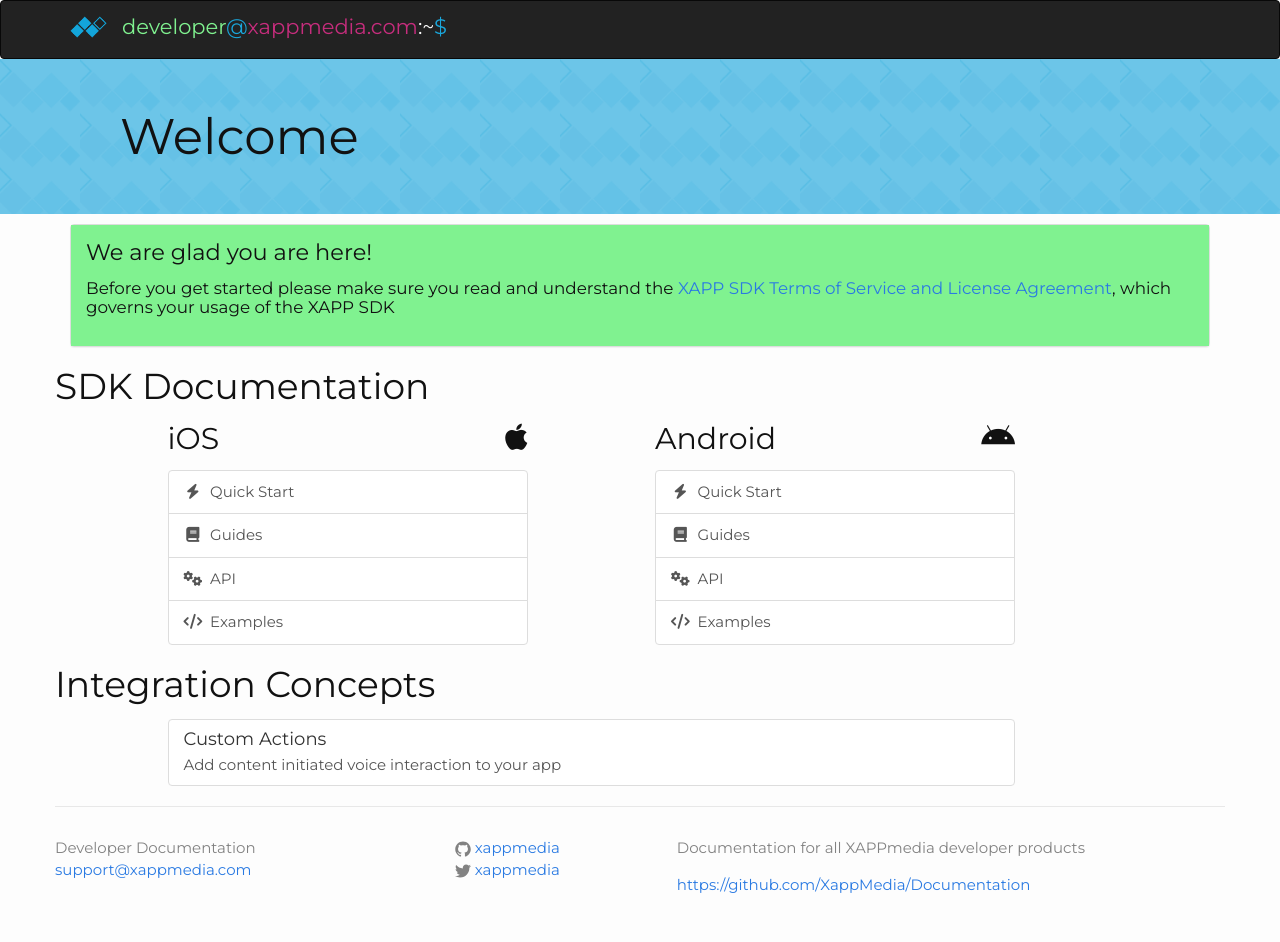
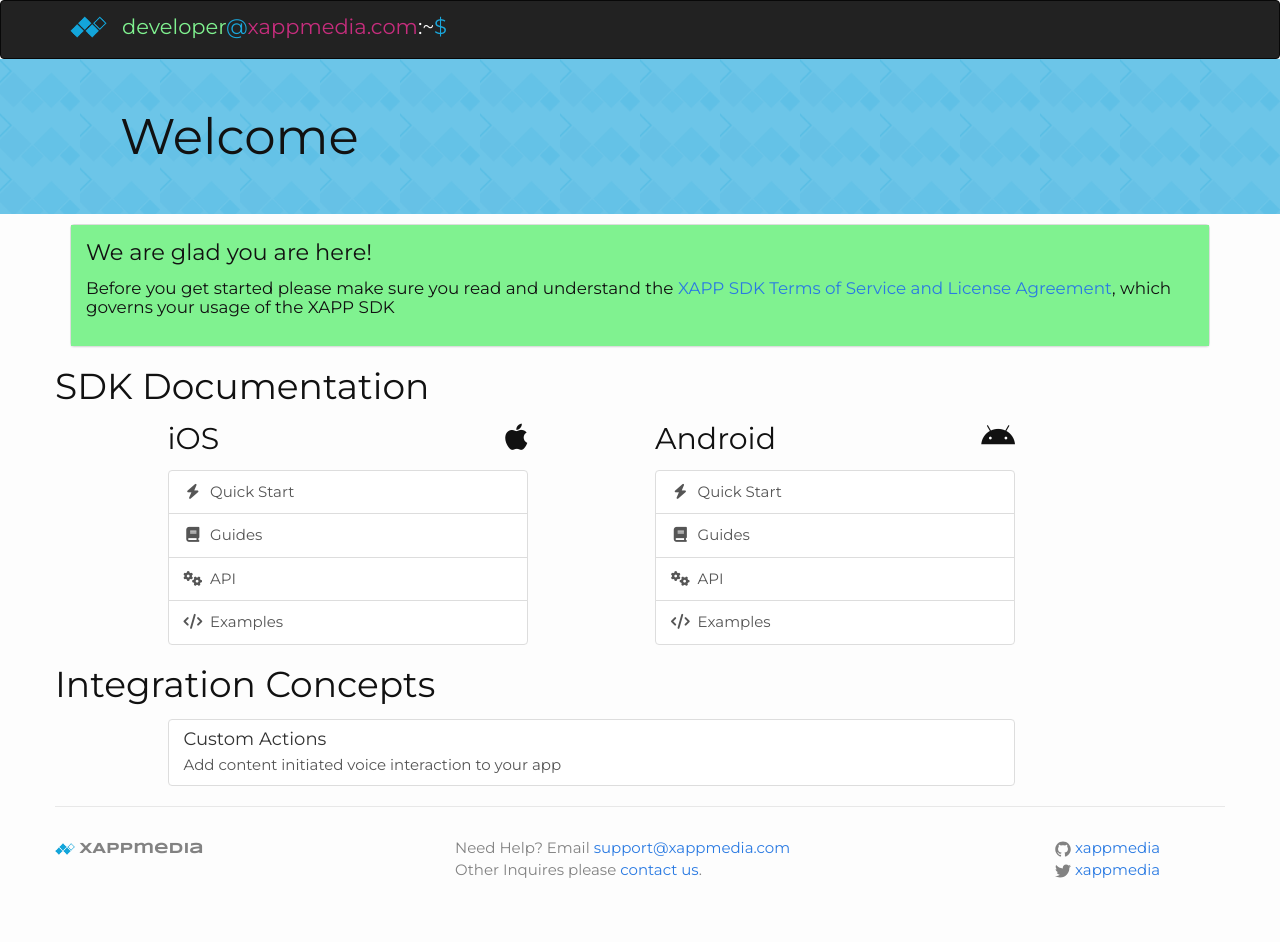
Before and after one commit to chrsdietz/Documentation, a Jekyll site: the page built from index.html, in a window 1280 px wide. Built offline with Jekyll 4.4.1, drawn with Linux system fonts in a browser that asks for light colours; nearby versions of some CDN libraries; library files that are not in the unit come from our copies; Markdown is read by kramdown in place of the engine named in the settings; comment, search, counter and statistics services are not loaded.

Commit message:
updated footer

```diff
--- a/_includes/footer.html
+++ b/_includes/footer.html
@@ -1,13 +1,22 @@
 <footer class="container footer-wrapper">
-    <div class="footer-col-wrapper">
-      <div class="footer-col  footer-col-1">
+
+    <div class="row">
+
+        <div class="col-md-4">
+            <div class="center">
+                <img class="logo-small" style="height: 12px" alt="" src="/img/xapp-logo-diamond_138x82.png">
+                <a style="color: #828282;"class="logo-text" href="https://xappmedia.com">XAPPmedia</a>
+            </div>
+        </div>
+
+        <div class="col-md-4">
           <ul class="contact-list">
-          <li>{{ site.title }}</li>
-          <li><a href="mailto:{{ site.email }}">{{ site.email }}</a></li>
+            <li>Need Help? Email <a href="mailto:{{ site.email }}">{{ site.email }}</a></li>
+            <li>Other Inquires please <a href="http://xappmedia.com/contact/">contact us</a>.</li>
           </ul>
         </div>
 
-      <div class="footer-col  footer-col-2">
+        <div class="col-md-2 col-md-offset-2">
           <ul class="social-media-list">
             {% if site.github_username %}
             <li>
@@ -40,9 +49,7 @@
           </ul>
         </div>
 
-      <div class="footer-col  footer-col-3">
-        <p class="text">{{ site.description }}</p>
-        <a href="{{ site.source_repository }}">{{ site.source_repository}}</a>
     </div>
-    </div>
+
+
 </footer>
--- a/_sass/_layout.scss
+++ b/_sass/_layout.scss
@@ -19,6 +19,18 @@
  .xm-blue {
    color: $xapp-blue;
  }
+
+ /**
+  * Logo Text
+  */
+ .logo-text {
+     font-family: $xapp-logo-font-family;
+     color:$grey-color
+ }
+
+a:visited a:link a:active .logo-text {
+    color:$grey-color
+}
 
 /**
  * Sidebar
@@ -187,6 +199,7 @@
 .footer-wrapper {
     border-top: 1px solid $grey-color-light;
     padding: $spacing-unit 0;
+    color: $grey-color;
 }
 
 .footer-heading {
@@ -198,55 +211,6 @@
 .social-media-list {
     list-style: none;
     margin-left: 0;
-}
-
-.footer-col-wrapper {
-    font-size: 15px;
-    color: $grey-color;
-    margin-left: -$spacing-unit / 2;
-    @extend %clearfix;
-}
-
-.footer-col {
-    float: left;
-    margin-bottom: $spacing-unit / 2;
-    padding-left: $spacing-unit / 2;
-}
-
-.footer-col-1 {
-    width: -webkit-calc(35% - (#{$spacing-unit} / 2));
-    width:         calc(35% - (#{$spacing-unit} / 2));
-}
-
-.footer-col-2 {
-    width: -webkit-calc(20% - (#{$spacing-unit} / 2));
-    width:         calc(20% - (#{$spacing-unit} / 2));
-}
-
-.footer-col-3 {
-    width: -webkit-calc(45% - (#{$spacing-unit} / 2));
-    width:         calc(45% - (#{$spacing-unit} / 2));
-}
-
-@include media-query($on-laptop) {
-    .footer-col-1,
-    .footer-col-2 {
-        width: -webkit-calc(50% - (#{$spacing-unit} / 2));
-        width:         calc(50% - (#{$spacing-unit} / 2));
-    }
-
-    .footer-col-3 {
-        width: -webkit-calc(100% - (#{$spacing-unit} / 2));
-        width:         calc(100% - (#{$spacing-unit} / 2));
-    }
-}
-
-@include media-query($on-palm) {
-    .footer-col {
-        float: none;
-        width: -webkit-calc(100% - (#{$spacing-unit} / 2));
-        width:         calc(100% - (#{$spacing-unit} / 2));
-    }
 }
 
 /**
--- a/css/main.scss
+++ b/css/main.scss
@@ -3,7 +3,7 @@
 ---
 @charset "utf-8";
 @import url(http://fonts.googleapis.com/css?family=Montserrat);
-@import url(http://fonts.googleapis.com/css?family=Syncopate);
+@import url(http://fonts.googleapis.com/css?family=Syncopate:700);
 
 // Our variables
 $xapp-logo-font-family: 'Syncopate', sans-serif;
```
Lines whose indentation alone changed are shown as unchanged.
